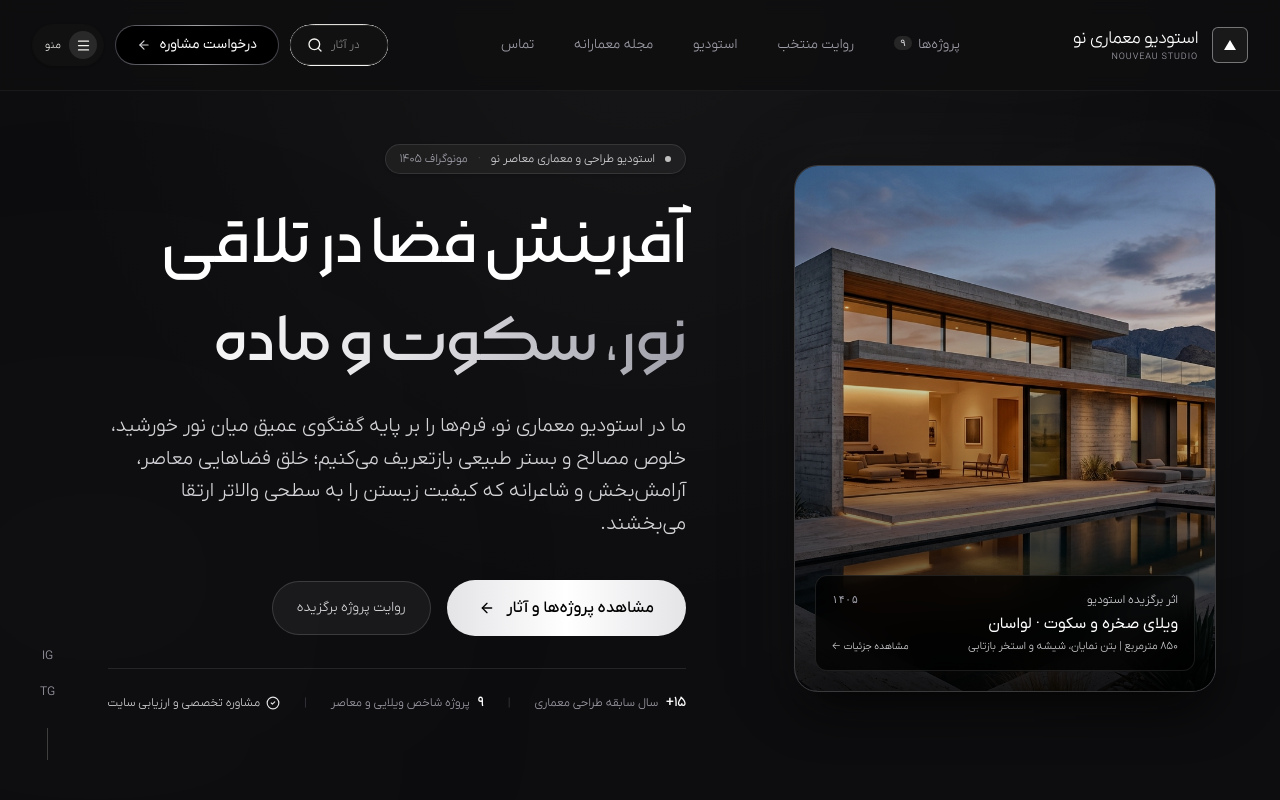
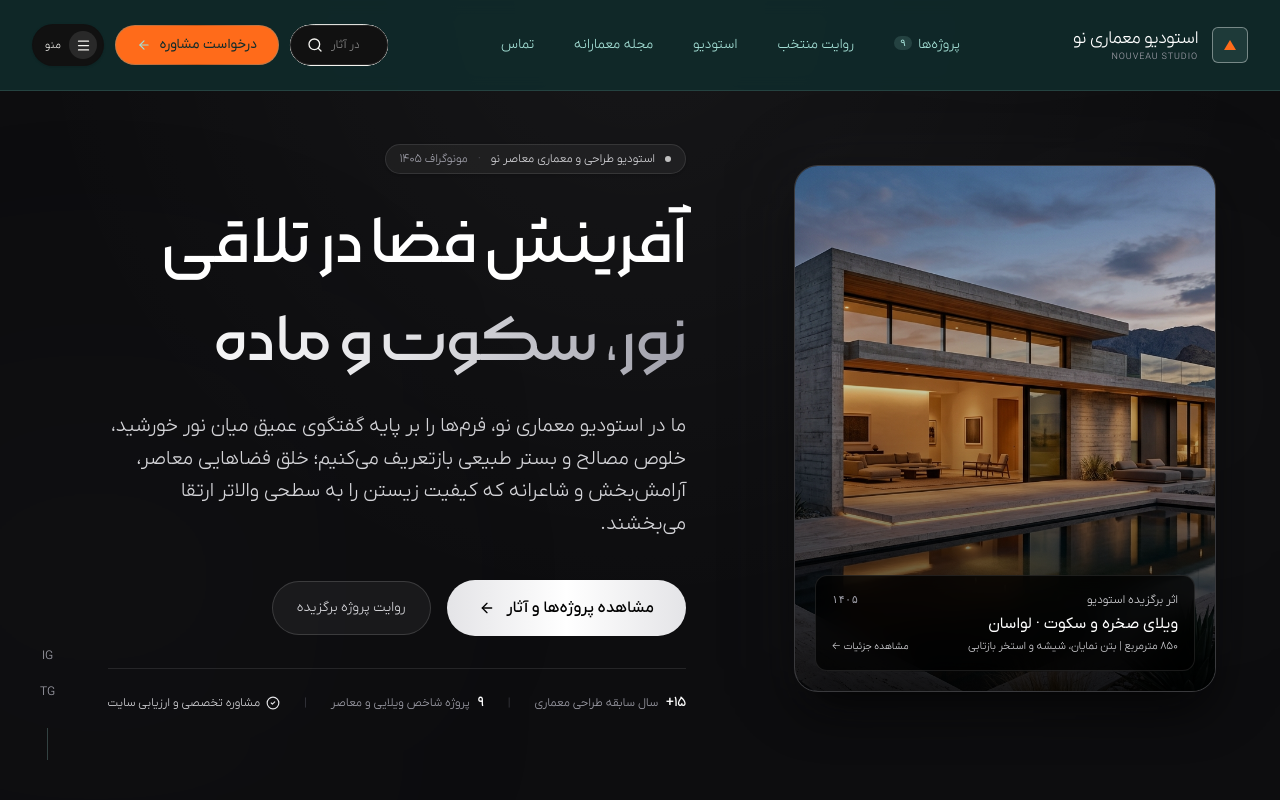
Before and after one commit to ParsaR082/studio, a Next.js app: page / in a window 1280 px wide. Shown: the top 800 px of the page. Built offline with nearby package versions, Linux system fonts and the light colour scheme; a web font is replaced by a local one.

Commit message:
Restyle header with Tangerine and Deep Teal

```diff
--- a/src/components/layout/Header.tsx
+++ b/src/components/layout/Header.tsx
@@ -68,8 +68,8 @@ const Header: React.FC<HeaderProps> = ({
           !visible ? 'opacity-0 pointer-events-none -translate-y-8' : 'opacity-100 translate-y-0'
         } ${
           scrolled || expanded
-            ? 'py-3 sm:py-4 bg-[#0E0E10]/95 backdrop-blur-md border-b border-white/10 shadow-lg shadow-black/30'
-            : 'py-4 sm:py-6 bg-[#0E0E10]/80 backdrop-blur-sm border-b border-white/5'
+            ? 'py-3 sm:py-4 bg-[#102B2B]/95 backdrop-blur-md border-b border-[#A4E0D6]/20 shadow-lg shadow-black/30'
+            : 'py-4 sm:py-6 bg-[#102B2B]/90 backdrop-blur-sm border-b border-[#A4E0D6]/15'
         }`}
       >
         <div className="max-w-7xl mx-auto px-4 sm:px-6 lg:px-8">
@@ -81,11 +81,11 @@ const Header: React.FC<HeaderProps> = ({
                 className="flex items-center gap-3.5 group cursor-pointer text-right"
               >
                 {/* Geometric Architectural Icon (Monochrome) */}
-                <div className="w-8 h-8 sm:w-9 sm:h-9 border border-white/40 flex items-center justify-center transition-transform group-hover:scale-105 duration-300 bg-white/5 rounded-md">
-                  <div className="w-0 h-0 border-l-[6px] border-l-transparent border-r-[6px] border-r-transparent border-b-[10px] border-b-white" />
+                <div className="w-8 h-8 sm:w-9 sm:h-9 border border-white/40 flex items-center justify-center transition-transform group-hover:scale-105 duration-300 bg-[#A4E0D6]/10 rounded-md">
+                  <div className="w-0 h-0 border-l-[6px] border-l-transparent border-r-[6px] border-r-transparent border-b-[10px] border-b-[#FF6B1A]" />
                 </div>
                 <div className="flex flex-col">
-                  <span className="text-base sm:text-lg font-light tracking-tight text-white group-hover:text-zinc-200 transition-colors">
+                  <span className="text-base sm:text-lg font-light tracking-tight text-white group-hover:text-[#FF9A56] transition-colors">
                     استودیو معماری نو
                   </span>
                   <span className="text-[9px] tracking-widest text-zinc-400 uppercase font-light -mt-0.5" dir="ltr">
@@ -106,7 +106,7 @@ const Header: React.FC<HeaderProps> = ({
                 onClick={() => setExpanded(!expanded)}
                 aria-expanded={expanded}
                 aria-label="تغییر وضعیت منو"
-                className="p-2 text-zinc-300 hover:text-white rounded-lg hover:bg-white/10 transition-colors cursor-pointer"
+                className="p-2 text-[#A4E0D6] hover:text-white rounded-lg hover:bg-[#A4E0D6]/15 transition-colors cursor-pointer"
               >
                 {expanded ? (
                   <svg className="w-7 h-7" xmlns="http://www.w3.org/2000/svg" fill="none" viewBox="0 0 24 24" stroke="currentColor">
@@ -128,20 +128,20 @@ const Header: React.FC<HeaderProps> = ({
                   onClick={() => handleNavClick(item.id)}
                   className={`relative py-1 text-sm font-light tracking-wide transition-colors duration-200 cursor-pointer flex items-center gap-1.5 ${
                     activeSection === item.id
-                      ? 'text-white font-medium'
-                      : 'text-zinc-400 hover:text-white'
+                      ? 'text-[#FF9A56] font-medium'
+                      : 'text-[#A4E0D6] hover:text-[#FF9A56]'
                   }`}
                 >
                   <span>{item.label}</span>
                   {item.count && (
-                    <span className="text-[10px] px-1.5 py-0.2 rounded-full bg-white/10 text-zinc-300 font-mono -translate-y-0.5">
+                    <span className="text-[10px] px-1.5 py-0.2 rounded-full bg-[#A4E0D6]/15 text-[#A4E0D6] font-mono -translate-y-0.5">
                       {item.count}
                     </span>
                   )}
                   {activeSection === item.id && (
                     <motion.span
                       layoutId="activeNavIndicator"
-                      className="absolute bottom-0 right-0 left-0 h-[1.5px] bg-gradient-to-r from-zinc-400 via-white to-zinc-400"
+                      className="absolute bottom-0 right-0 left-0 h-[1.5px] bg-gradient-to-r from-[#FF9A56] via-[#FF6B1A] to-[#FF9A56]"
                       transition={{ type: 'spring', stiffness: 380, damping: 30 }}
                     />
                   )}
@@ -158,13 +158,13 @@ const Header: React.FC<HeaderProps> = ({
 
               <div className="relative inline-flex items-center justify-center group cursor-pointer">
                 {/* Monochrome Silver/Gray Outer Gradient Border */}
-                <div className="absolute transition-all duration-300 rounded-full -inset-px bg-gradient-to-r from-zinc-600 via-zinc-300 to-zinc-600 group-hover:shadow-lg group-hover:shadow-white/10 opacity-75 group-hover:opacity-100" />
+                <div className="absolute transition-all duration-300 rounded-full -inset-px bg-gradient-to-r from-[#FF9A56] via-[#FF6B1A] to-[#FF9A56] group-hover:shadow-lg group-hover:shadow-[#FF6B1A]/20 opacity-75 group-hover:opacity-100" />
                 <button
                   onClick={() => handleNavClick('contact')}
-                  className="relative inline-flex items-center justify-center px-5 py-2 text-xs sm:text-sm font-normal text-white bg-black hover:bg-zinc-900 border border-transparent rounded-full transition-colors cursor-pointer gap-2"
+                  className="relative inline-flex items-center justify-center px-5 py-2 text-xs sm:text-sm font-normal text-[#102B2B] bg-[#FF6B1A] hover:bg-[#FF9A56] border border-transparent rounded-full transition-colors cursor-pointer gap-2"
                 >
                   <span>درخواست مشاوره</span>
-                  <ArrowLeft className="w-3.5 h-3.5 text-zinc-300" />
+                  <ArrowLeft className="w-3.5 h-3.5 text-[#A4E0D6]" />
                 </button>
               </div>
 
@@ -183,20 +183,20 @@ const Header: React.FC<HeaderProps> = ({
                 transition={{ duration: 0.25, ease: 'easeInOut' }}
                 className="md:hidden overflow-hidden"
               >
-                <div className="flex flex-col pt-6 pb-6 space-y-4 border-t border-white/10 mt-4">
+                <div className="flex flex-col pt-6 pb-6 space-y-4 border-t border-[#A4E0D6]/20 mt-4">
                   {NAV_ITEMS.map((item) => (
                     <button
                       key={item.id}
                       onClick={() => handleNavClick(item.id)}
                       className={`text-right text-base font-light transition-colors py-2 px-3 rounded-lg flex items-center justify-between ${
                         activeSection === item.id
-                          ? 'text-white bg-white/10 font-normal'
-                          : 'text-zinc-400 hover:text-white hover:bg-white/5'
+                          ? 'text-white bg-[#A4E0D6]/15 font-normal'
+                          : 'text-[#A4E0D6] hover:text-[#FF9A56] hover:bg-[#A4E0D6]/10'
                       }`}
                     >
                       <span>{item.label}</span>
                       {item.count && (
-                        <span className="text-xs px-2 py-0.5 rounded-full bg-white/10 text-zinc-300 font-mono">
+                        <span className="text-xs px-2 py-0.5 rounded-full bg-[#A4E0D6]/15 text-[#A4E0D6] font-mono">
                           {item.count}
                         </span>
                       )}
@@ -206,13 +206,13 @@ const Header: React.FC<HeaderProps> = ({
                   {/* Mobile Action Button with Monochrome Gradient */}
                   <div className="pt-2">
                     <div className="relative inline-flex items-center justify-center w-full group">
-                      <div className="absolute transition-all duration-300 rounded-full -inset-px bg-gradient-to-r from-zinc-600 via-zinc-300 to-zinc-600 group-hover:shadow-lg group-hover:shadow-white/10" />
+                      <div className="absolute transition-all duration-300 rounded-full -inset-px bg-gradient-to-r from-[#FF9A56] via-[#FF6B1A] to-[#FF9A56] group-hover:shadow-lg group-hover:shadow-[#FF6B1A]/20" />
                       <button
                         onClick={() => handleNavClick('contact')}
                         className="relative inline-flex items-center justify-center w-full px-6 py-3 text-sm font-medium text-white bg-black border border-transparent rounded-full hover:bg-zinc-900 transition-colors gap-2"
                       >
                         <span>درخواست مشاوره اختصاصی</span>
-                        <ArrowLeft className="w-4 h-4 text-zinc-300" />
+                        <ArrowLeft className="w-4 h-4 text-[#A4E0D6]" />
                       </button>
                     </div>
                   </div>
@@ -248,7 +248,7 @@ const Header: React.FC<HeaderProps> = ({
         >
           TG
         </a>
-        <div className="w-[1px] h-8 bg-white/20 mt-2" />
+        <div className="w-[1px] h-8 bg-[#A4E0D6]/25 mt-2" />
       </aside>
     </>
   );
```
